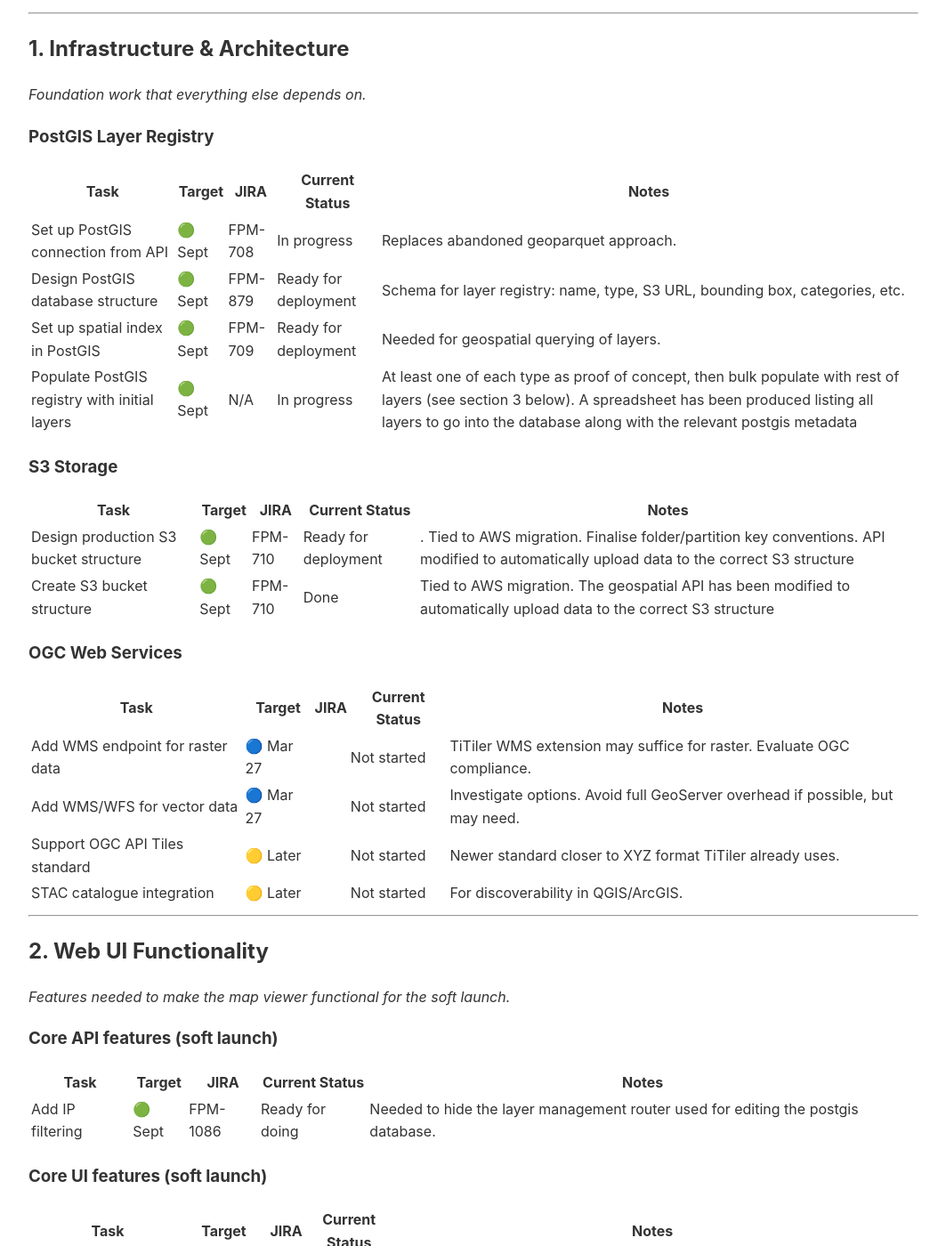
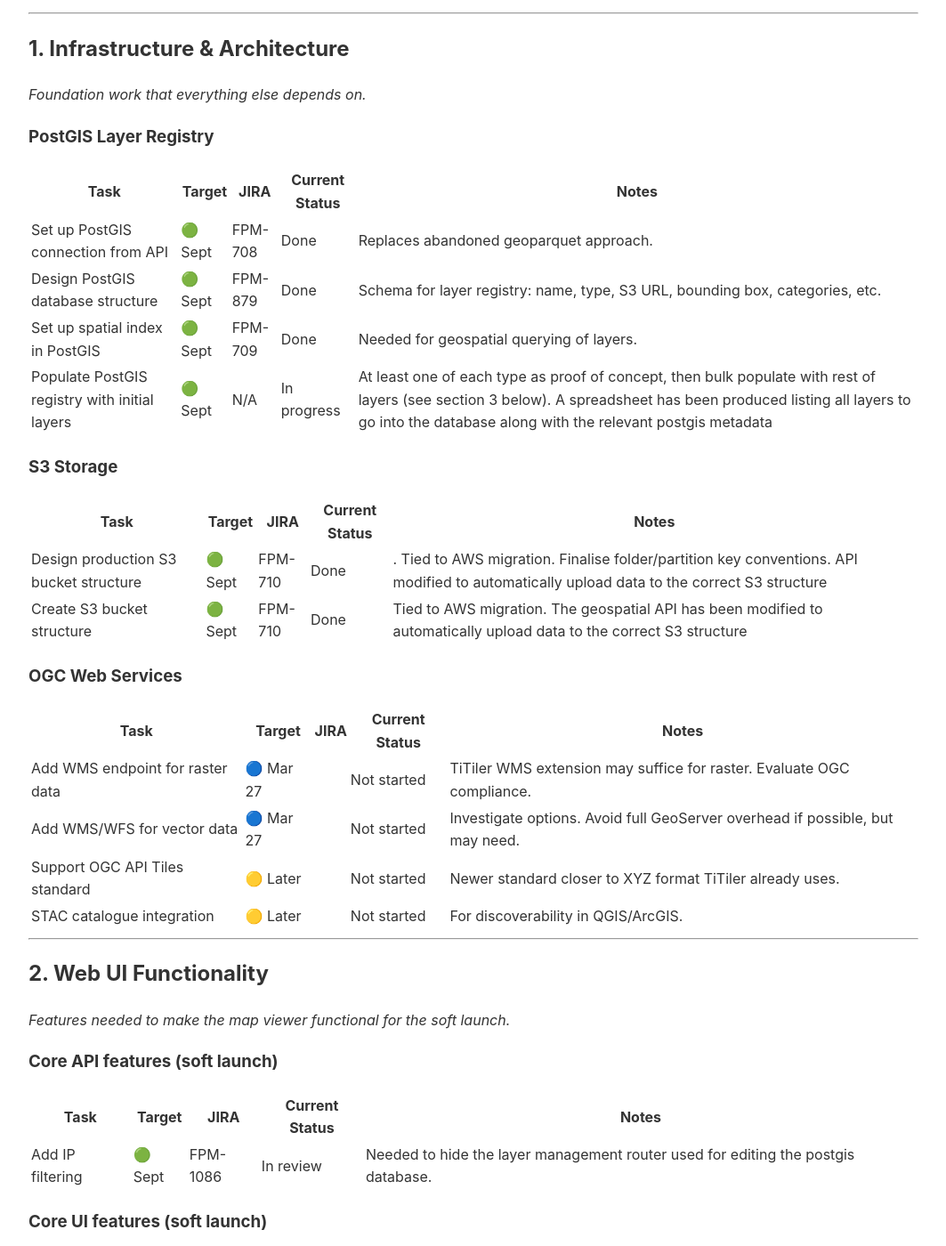
Before and after one commit to NERC-CEH/fdri_words, a Jekyll site: the page built from geospatial/dp10_year3_prioritisation.md, in a window 1280 px wide and 1400 px high, scrolled down 1071 px. Shown: the whole window at 89% size, without its empty margins (108-1171 px from the left). Built offline with Jekyll 4.4.1, drawn with Linux system fonts in a browser that asks for light colours; our own code applies the rules of GitHub Pages for plain Markdown files.

Commit message:
Update dp10_year3_prioritisation.md

```diff
--- a/geospatial/dp10_year3_prioritisation.md
+++ b/geospatial/dp10_year3_prioritisation.md
@@ -32,16 +32,16 @@ Useful links:
 
 | Task | Target | JIRA | Current Status | Notes |
 |------|--------|------|----------------|-------|
-| Set up PostGIS connection from API | 🟢 Sept | FPM-708 | In progress | Replaces abandoned geoparquet approach. |
-| Design PostGIS database structure | 🟢 Sept | FPM-879 | Ready for deployment | Schema for layer registry: name, type, S3 URL, bounding box, categories, etc. |
-| Set up spatial index in PostGIS | 🟢 Sept | FPM-709 | Ready for deployment | Needed for geospatial querying of layers. |
+| Set up PostGIS connection from API | 🟢 Sept | FPM-708 | Done | Replaces abandoned geoparquet approach. |
+| Design PostGIS database structure | 🟢 Sept | FPM-879 | Done | Schema for layer registry: name, type, S3 URL, bounding box, categories, etc. |
+| Set up spatial index in PostGIS | 🟢 Sept | FPM-709 | Done | Needed for geospatial querying of layers. |
 | Populate PostGIS registry with initial layers | 🟢 Sept | N/A | In progress | At least one of each type as proof of concept, then bulk populate with rest of layers (see section 3 below). A spreadsheet has been produced listing all layers to go into the database along with the relevant postgis metadata |
 
 ### S3 Storage
 
 | Task | Target | JIRA | Current Status | Notes |
 |------|--------|------|----------------|-------|
-| Design production S3 bucket structure | 🟢 Sept | FPM-710 | Ready for deployment |. Tied to AWS migration. Finalise folder/partition key conventions. API modified to automatically upload data to the correct S3 structure |
+| Design production S3 bucket structure | 🟢 Sept | FPM-710 | Done |. Tied to AWS migration. Finalise folder/partition key conventions. API modified to automatically upload data to the correct S3 structure |
 | Create S3 bucket structure | 🟢 Sept | FPM-710 | Done | Tied to AWS migration. The geospatial API has been modified to automatically upload data to the correct S3 structure |
 
 ### OGC Web Services
@@ -63,7 +63,7 @@ Useful links:
 
 | Task | Target | JIRA | Current Status | Notes |
 |------|--------|------|----------------|-------|
-| Add IP filtering | 🟢 Sept | FPM-1086 | Ready for doing |Needed to hide the layer management router used for editing the postgis database. |
+| Add IP filtering | 🟢 Sept | FPM-1086 | In review |Needed to hide the layer management router used for editing the postgis database. |
 
 ### Core UI features (soft launch)
 
```
